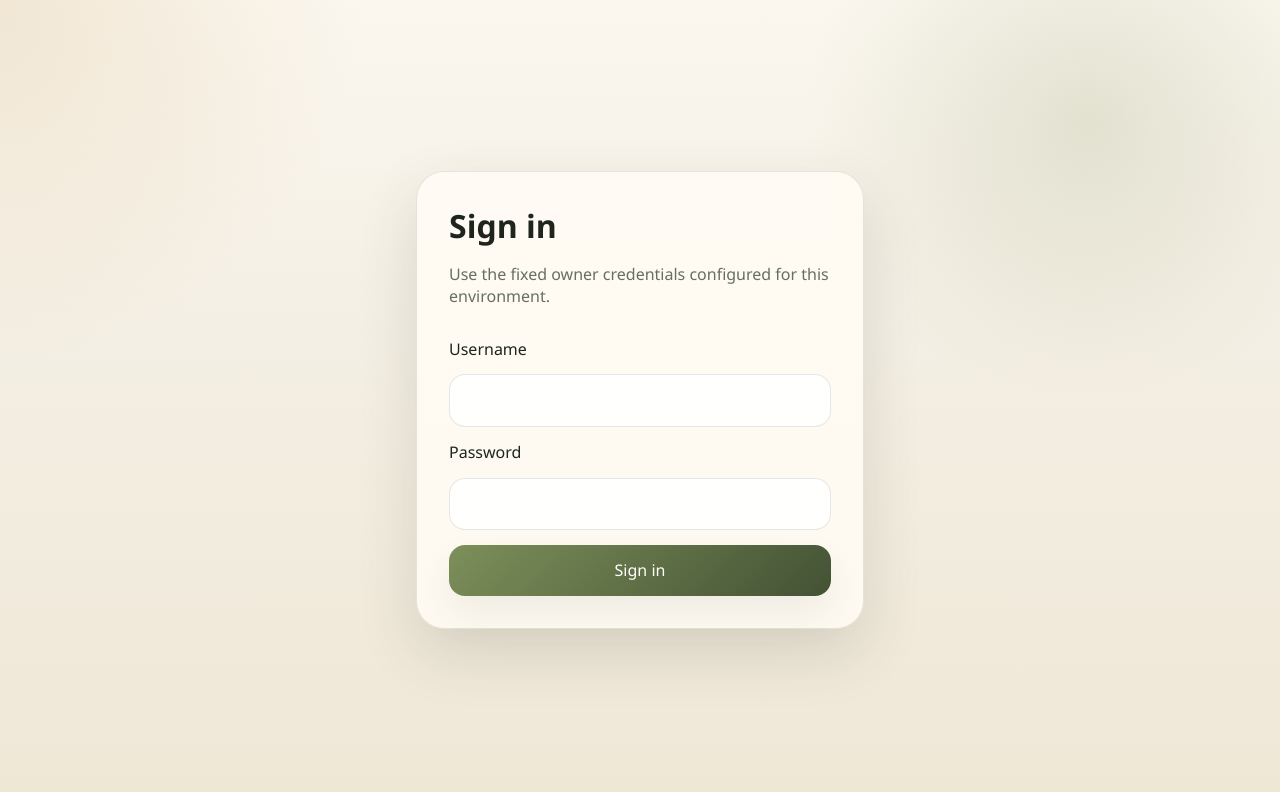
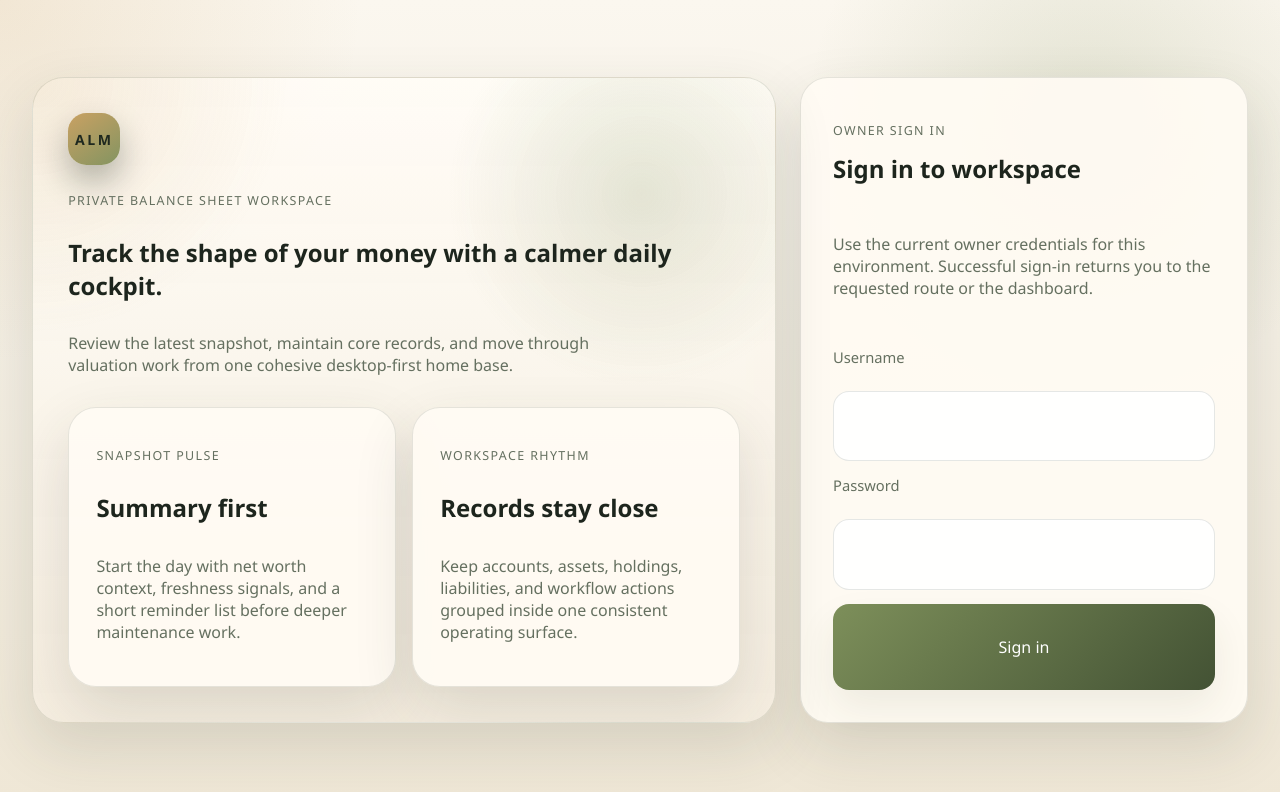
Before and after one commit to Peter-Kung/ALM-System-Web, a Next.js app: page /login in a window 1280 px wide. Shown: the top 792 px of the page. Built offline with nearby package versions, Linux system fonts and the light colour scheme; no server answers.

Commit message:
feat: brand login workspace Refs #22

```diff
--- a/package.json
+++ b/package.json
@@ -6,7 +6,7 @@
     "dev": "next dev",
     "build": "prisma generate && next build",
     "start": "next start",
-    "test": "tsx --test src/modules/valuation/service.test.ts src/modules/snapshots/service.test.ts src/modules/dashboard/service.test.ts src/lib/navigation.test.ts src/lib/date-format.test.ts src/components/app-shell-frame.test.tsx",
+    "test": "tsx --test src/modules/valuation/service.test.ts src/modules/snapshots/service.test.ts src/modules/dashboard/service.test.ts src/lib/navigation.test.ts src/lib/date-format.test.ts src/components/app-shell-frame.test.tsx src/components/login-page-frame.test.tsx",
     "typecheck": "tsc --noEmit",
     "db:migrate": "prisma migrate dev",
     "db:generate": "prisma generate"
--- a/src/app/globals.css
+++ b/src/app/globals.css
@@ -100,6 +100,76 @@ button:disabled {
   display: grid;
   place-items: center;
   padding: 2rem;
+}
+
+.login-layout {
+  display: grid;
+  gap: 1.5rem;
+  width: min(76rem, 100%);
+  grid-template-columns: minmax(0, 1.45fr) minmax(21rem, 28rem);
+  grid-template-areas: "hero panel";
+  align-items: stretch;
+}
+
+.login-hero,
+.login-panel {
+  min-height: 100%;
+}
+
+.login-hero {
+  grid-area: hero;
+  position: relative;
+  overflow: hidden;
+  padding: 2.2rem;
+  border-radius: 32px;
+  border: 1px solid rgba(67, 82, 52, 0.14);
+  background:
+    radial-gradient(circle at top left, rgba(199, 157, 92, 0.18), transparent 26%),
+    radial-gradient(circle at 82% 18%, rgba(125, 143, 90, 0.2), transparent 24%),
+    linear-gradient(180deg, rgba(255, 252, 246, 0.92), rgba(246, 238, 225, 0.88));
+  box-shadow: var(--shadow);
+}
+
+.login-brand {
+  gap: 1.25rem;
+}
+
+.login-brand-mark {
+  width: 3.6rem;
+  height: 3.6rem;
+}
+
+.login-hero h2,
+.login-card h1,
+.login-highlight-card h2 {
+  margin: 0;
+}
+
+.login-hero .muted,
+.login-highlight-card .muted {
+  max-width: 36rem;
+}
+
+.login-highlight-grid {
+  display: grid;
+  gap: 1rem;
+  grid-template-columns: repeat(2, minmax(0, 1fr));
+  margin-top: auto;
+}
+
+.login-highlight-card {
+  min-height: 100%;
+}
+
+.login-panel {
+  grid-area: panel;
+  align-self: center;
+}
+
+.login-card {
+  width: 100%;
+  padding: 2.15rem;
+  background: rgba(255, 253, 249, 0.96);
 }
 
 .shell {
@@ -455,10 +525,17 @@ button:disabled {
 }
 
 @media (max-width: 900px) {
+  .login-layout,
   .management-grid,
   .field-row,
   .dashboard-grid-secondary {
     grid-template-columns: 1fr;
+  }
+
+  .login-layout {
+    grid-template-areas:
+      "panel"
+      "hero";
   }
 
   .main-panel,
@@ -466,7 +543,21 @@ button:disabled {
     padding: 1rem;
   }
 
+  .login-page {
+    place-items: stretch;
+    align-content: start;
+  }
+
   .sidebar {
     padding: 1.15rem;
   }
+
+  .login-hero,
+  .login-card {
+    padding: 1.4rem;
+  }
+
+  .login-highlight-grid {
+    grid-template-columns: 1fr;
+  }
 }
--- a/src/app/login/page.tsx
+++ b/src/app/login/page.tsx
@@ -2,6 +2,7 @@ import type { Route } from "next";
 import { redirect } from "next/navigation";
 
 import { LoginForm } from "@/components/login-form";
+import { LoginPageFrame } from "@/components/login-page-frame";
 import { getSessionFromCookies } from "@/lib/auth/session";
 
 export default async function LoginPage({
@@ -24,7 +25,9 @@ export default async function LoginPage({
 
   return (
     <main className="login-page">
-      <LoginForm nextPath={nextPath} />
+      <LoginPageFrame>
+        <LoginForm nextPath={nextPath} />
+      </LoginPageFrame>
     </main>
   );
 }
--- a/src/components/app-shell-frame.tsx
+++ b/src/components/app-shell-frame.tsx
@@ -1,6 +1,7 @@
 import Link from "next/link";
 import React from "react";
 import { ReactNode } from "react";
+import type { Route } from "next";
 
 import { footerNavigation, primaryNavigation } from "@/lib/navigation";
 
@@ -62,7 +63,7 @@ export function AppShellFrame({
                   return (
                     <Link
                       key={section.href}
-                      href={section.href}
+                      href={section.href as Route}
                       className={`nav-link ${isActive ? "nav-link-active" : ""}`}
                     >
                       <span className="nav-link-index">{section.shortLabel}</span>
@@ -83,7 +84,7 @@ export function AppShellFrame({
             return (
               <Link
                 key={section.href}
-                href={section.href}
+                href={section.href as Route}
                 className={`nav-link nav-link-footer ${isActive ? "nav-link-active" : ""}`}
               >
                 <span className="nav-link-index">{section.shortLabel}</span>
--- a/src/components/login-form.tsx
+++ b/src/components/login-form.tsx
@@ -1,8 +1,51 @@
 "use client";
 
-import { FormEvent, useState } from "react";
+import React, { FormEvent, useState } from "react";
 import type { Route } from "next";
 import { useRouter } from "next/navigation";
+
+export function LoginFormFields({
+  nextPath,
+  pending,
+  error,
+}: {
+  nextPath?: string;
+  pending: boolean;
+  error?: string | null;
+}) {
+  return (
+    <>
+      <div className="stack">
+        <div>
+          <p className="eyebrow">Owner sign in</p>
+          <h1>Sign in to workspace</h1>
+        </div>
+        <p className="muted">
+          Use the current owner credentials for this environment. Successful sign-in
+          returns you to the requested route or the dashboard.
+        </p>
+      </div>
+      <input name="next" type="hidden" value={nextPath ?? ""} />
+      <label className="field">
+        <span>Username</span>
+        <input name="username" autoComplete="username" required />
+      </label>
+      <label className="field">
+        <span>Password</span>
+        <input
+          name="password"
+          type="password"
+          autoComplete="current-password"
+          required
+        />
+      </label>
+      {error ? <p className="error">{error}</p> : null}
+      <button type="submit" disabled={pending}>
+        {pending ? "Signing in..." : "Sign in"}
+      </button>
+    </>
+  );
+}
 
 export function LoginForm({ nextPath }: { nextPath?: string }) {
   const router = useRouter();
@@ -42,31 +85,8 @@ export function LoginForm({ nextPath }: { nextPath?: string }) {
   }
 
   return (
-    <form className="card stack" onSubmit={handleSubmit}>
-      <div>
-        <h1>Sign in</h1>
-        <p className="muted">
-          Use the fixed owner credentials configured for this environment.
-        </p>
-      </div>
-      <input name="next" type="hidden" value={nextPath ?? ""} />
-      <label className="stack">
-        <span>Username</span>
-        <input name="username" autoComplete="username" required />
-      </label>
-      <label className="stack">
-        <span>Password</span>
-        <input
-          name="password"
-          type="password"
-          autoComplete="current-password"
-          required
-        />
-      </label>
-      {error ? <p className="error">{error}</p> : null}
-      <button type="submit" disabled={pending}>
-        {pending ? "Signing in..." : "Sign in"}
-      </button>
+    <form className="card login-card stack" onSubmit={handleSubmit}>
+      <LoginFormFields nextPath={nextPath} pending={pending} error={error} />
     </form>
   );
 }
--- /dev/null
+++ b/src/components/login-page-frame.tsx
@@ -0,0 +1,46 @@
+import React, { ReactNode } from "react";
+
+export function LoginPageFrame({ children }: { children: ReactNode }) {
+  return (
+    <div className="login-layout">
+      <section className="login-panel stack" aria-label="Owner sign in panel">
+        {children}
+      </section>
+
+      <section className="login-hero stack">
+        <div className="login-brand stack">
+          <div className="brand-mark login-brand-mark" aria-hidden="true">
+            ALM
+          </div>
+          <div className="stack">
+            <p className="eyebrow">Private balance sheet workspace</p>
+            <h2>Track the shape of your money with a calmer daily cockpit.</h2>
+            <p className="muted">
+              Review the latest snapshot, maintain core records, and move through
+              valuation work from one cohesive desktop-first home base.
+            </p>
+          </div>
+        </div>
+
+        <div className="login-highlight-grid">
+          <article className="resource-card stack login-highlight-card">
+            <p className="eyebrow">Snapshot pulse</p>
+            <h2>Summary first</h2>
+            <p className="muted">
+              Start the day with net worth context, freshness signals, and a short
+              reminder list before deeper maintenance work.
+            </p>
+          </article>
+          <article className="resource-card stack login-highlight-card">
+            <p className="eyebrow">Workspace rhythm</p>
+            <h2>Records stay close</h2>
+            <p className="muted">
+              Keep accounts, assets, holdings, liabilities, and workflow actions
+              grouped inside one consistent operating surface.
+            </p>
+          </article>
+        </div>
+      </section>
+    </div>
+  );
+}
```
Also changed, not shown: 1 other file (tests, documents, lock files or other folders).
